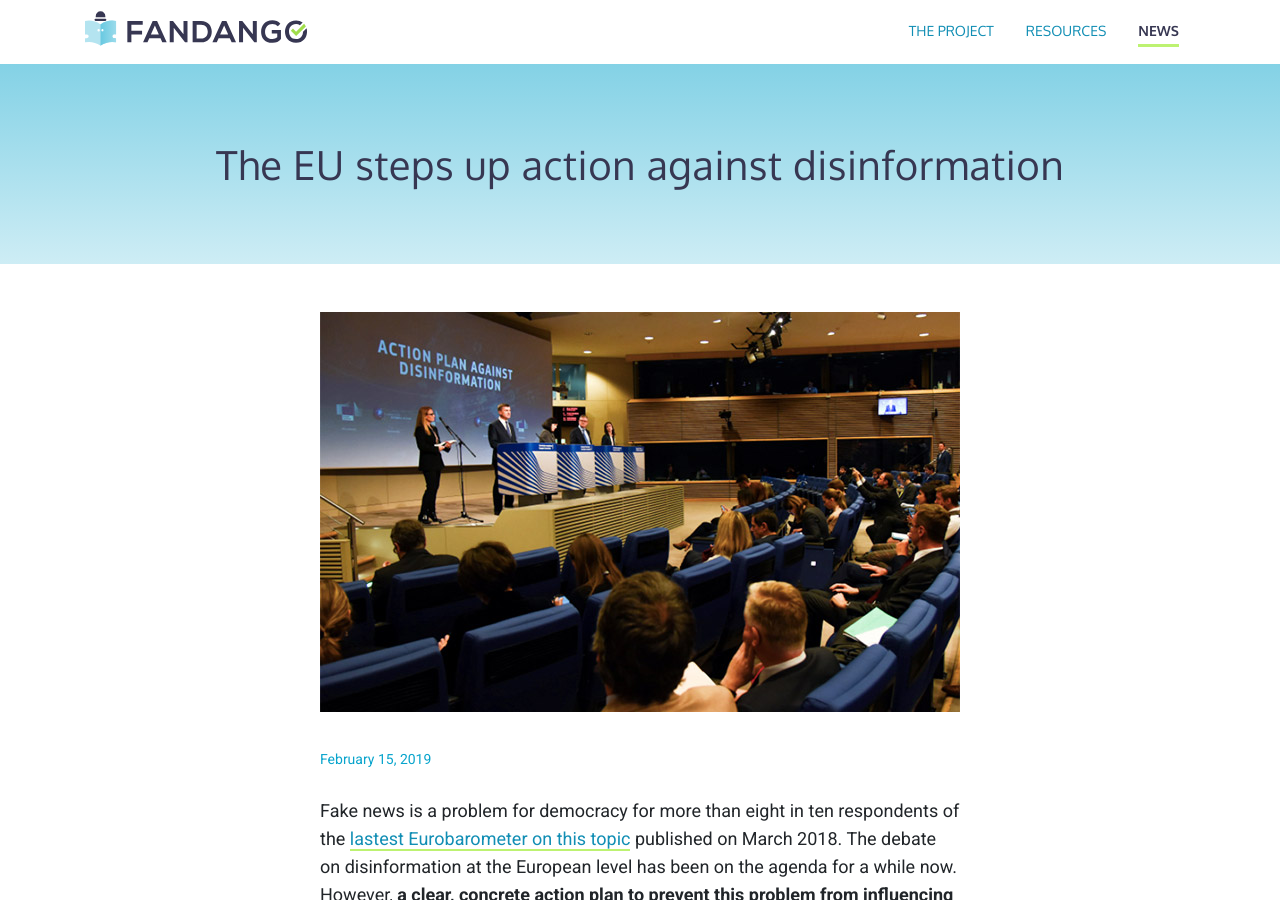
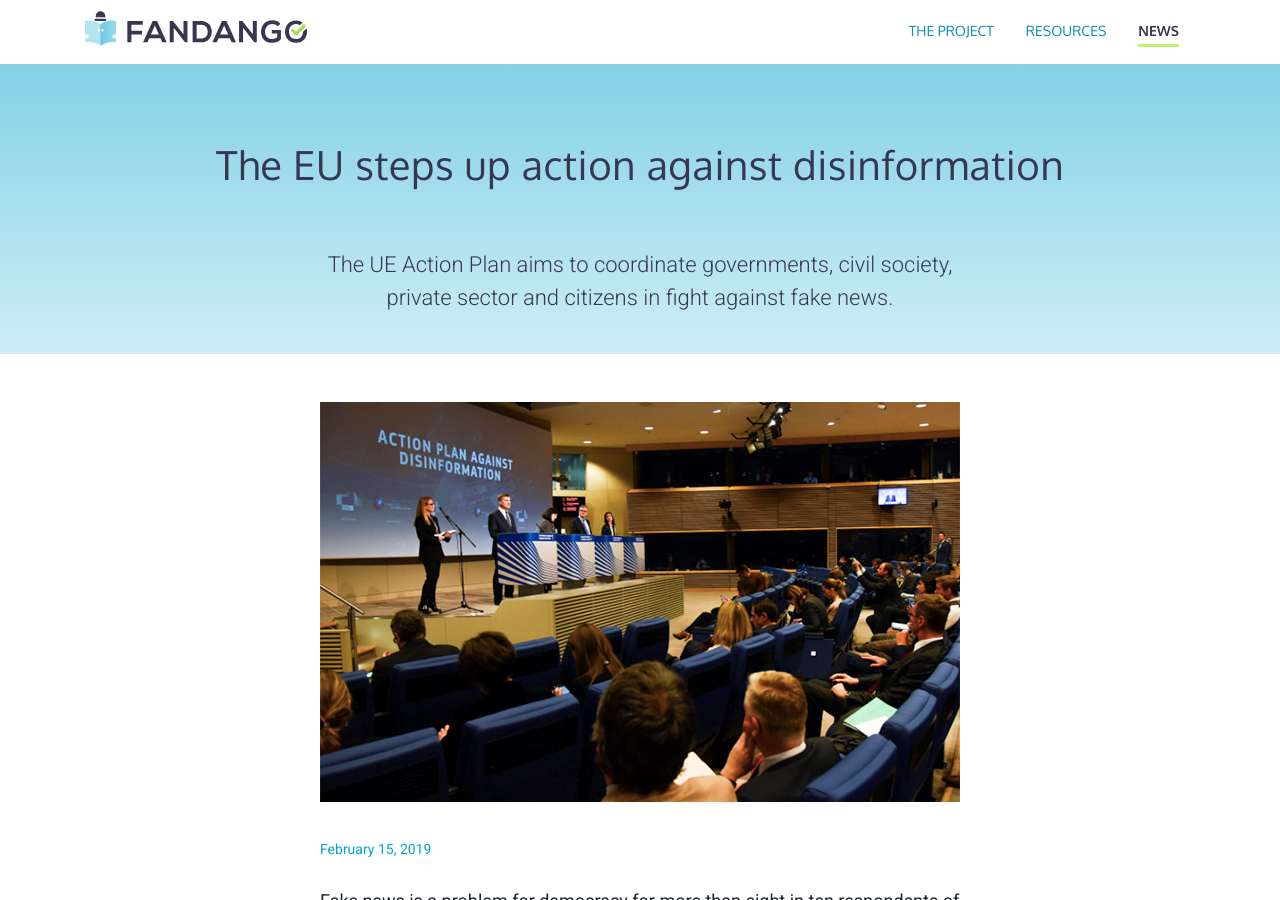
Before and after one commit to fandangOrg/fandango-web, a Jekyll site: the page built from _posts/2019-02-15-european-unions-steps-to-fight-disinformation.markdown, in a window 1280 px wide and 900 px high. Built offline with Jekyll 4.4.1, drawn with Linux system fonts in a browser that asks for light colours; comment, search, counter and statistics services are not loaded.

Commit message:
Updated European Unions Steps To Fight Disinformation

```diff
--- a/_posts/2019-02-15-european-unions-steps-to-fight-disinformation.markdown
+++ b/_posts/2019-02-15-european-unions-steps-to-fight-disinformation.markdown
@@ -1,6 +1,8 @@
 ---
 title: The EU steps up action against disinformation
 date: 2019-02-15 11:36:00 Z
+lead: The UE Action Plan aims to coordinate governments, civil society, private sector
+  and citizens in fight against fake news.
 image: "/uploads/action-plan-against-desinformation.jpg"
 ---
 
```
